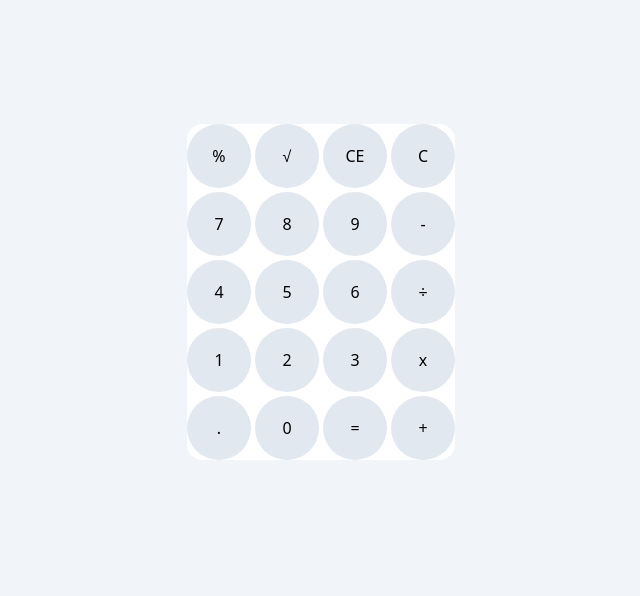
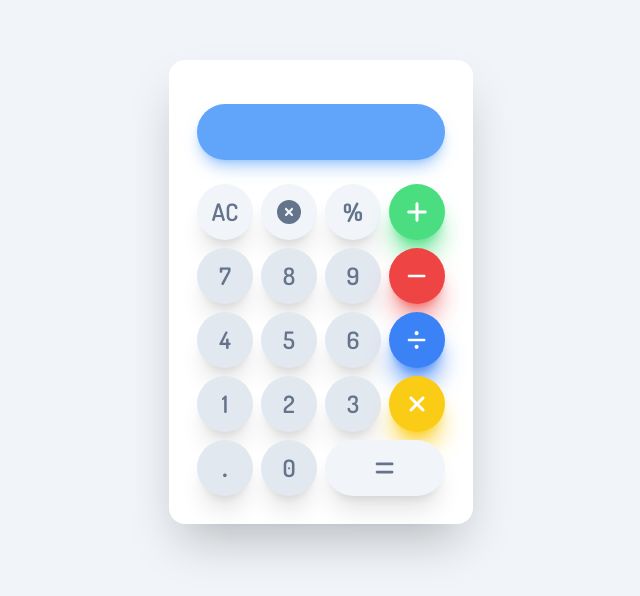
Before and after one commit to Weaam-02/calculator, a SvelteKit app: page / in a window 1280 px wide. Shown: the part 108-704 px from the top of the page, without its empty margins (319-959 px from the left). Built offline with nearby package versions, Linux system fonts and the light colour scheme.

Commit message:
everything is working nom

```diff
--- a/src/app.css
+++ b/src/app.css
@@ -1,7 +1,15 @@
+@import url("https://fonts.googleapis.com/css2?family=Dosis:wght@200..800&display=swap");
+
 @tailwind base;
 @tailwind components;
 @tailwind utilities;
 
+body {
+  font-family: "Dosis", sans-serif;
+  font-weight: 800;
+}
+
 button {
-  @apply bg-slate-200 w-16 h-16 rounded-full;
+  @apply bg-slate-200 min-w-14 h-14 rounded-full text-slate-500 hover:bg-slate-200/90 hover:scale-95 transition-all
+  shadow-xl flex items-center justify-center;
 }
--- /dev/null
+++ b/src/lib/icons/backSpace.svelte
@@ -0,0 +1,10 @@
+<svg
+  xmlns="http://www.w3.org/2000/svg"
+  width="1em"
+  height="1em"
+  viewBox="0 0 512 512"
+  ><path
+    fill="currentColor"
+    d="M256 512a256 256 0 1 0 0-512a256 256 0 1 0 0 512m-81-337c9.4-9.4 24.6-9.4 33.9 0l47 47l47-47c9.4-9.4 24.6-9.4 33.9 0s9.4 24.6 0 33.9l-47 47l47 47c9.4 9.4 9.4 24.6 0 33.9s-24.6 9.4-33.9 0l-47-47l-47 47c-9.4 9.4-24.6 9.4-33.9 0s-9.4-24.6 0-33.9l47-47l-47-47c-9.4-9.4-9.4-24.6 0-33.9"
+  /></svg
+>
--- /dev/null
+++ b/src/lib/icons/division.svelte
@@ -0,0 +1,10 @@
+<svg
+  xmlns="http://www.w3.org/2000/svg"
+  width="0.8em"
+  height="1em"
+  viewBox="0 0 448 512"
+  ><path
+    fill="currentColor"
+    d="M272 96a48 48 0 1 0-96 0a48 48 0 1 0 96 0m0 320a48 48 0 1 0-96 0a48 48 0 1 0 96 0m128-128c17.7 0 32-14.3 32-32s-14.3-32-32-32H48c-17.7 0-32 14.3-32 32s14.3 32 32 32z"
+  /></svg
+>
--- /dev/null
+++ b/src/lib/icons/equals.svelte
@@ -0,0 +1,10 @@
+<svg
+  xmlns="http://www.w3.org/2000/svg"
+  width="0.8em"
+  height="1em"
+  viewBox="0 0 448 512"
+  ><path
+    fill="currentColor"
+    d="M48 128c-17.7 0-32 14.3-32 32s14.3 32 32 32h352c17.7 0 32-14.3 32-32s-14.3-32-32-32zm0 192c-17.7 0-32 14.3-32 32s14.3 32 32 32h352c17.7 0 32-14.3 32-32s-14.3-32-32-32z"
+  />
+</svg>
--- /dev/null
+++ b/src/lib/icons/minus.svelte
@@ -0,0 +1,11 @@
+<svg
+  xmlns="http://www.w3.org/2000/svg"
+  width="0.8em"
+  height="1em"
+  viewBox="0 0 448 512"
+>
+  <path
+    fill="currentColor"
+    d="M432 256c0 17.7-14.3 32-32 32H48c-17.7 0-32-14.3-32-32s14.3-32 32-32h352c17.7 0 32 14.3 32 32"
+  />
+</svg>
--- /dev/null
+++ b/src/lib/icons/multi.svelte
@@ -0,0 +1,11 @@
+<svg
+  xmlns="http://www.w3.org/2000/svg"
+  width="1em"
+  height="1em"
+  viewBox="0 0 384 512"
+>
+  <path
+    fill="currentColor"
+    d="M342.6 150.6c12.5-12.5 12.5-32.8 0-45.3s-32.8-12.5-45.3 0L192 210.7L86.6 105.4c-12.5-12.5-32.8-12.5-45.3 0s-12.5 32.8 0 45.3L146.7 256L41.4 361.4c-12.5 12.5-12.5 32.8 0 45.3s32.8 12.5 45.3 0L192 301.3l105.4 105.3c12.5 12.5 32.8 12.5 45.3 0s12.5-32.8 0-45.3L237.3 256z"
+  />
+</svg>
--- /dev/null
+++ b/src/lib/icons/plus.svelte
@@ -0,0 +1,10 @@
+<svg
+  xmlns="http://www.w3.org/2000/svg"
+  width="1em"
+  height="1em"
+  viewBox="0 0 448 512"
+  ><path
+    fill="currentColor"
+    d="M256 80c0-17.7-14.3-32-32-32s-32 14.3-32 32v144H48c-17.7 0-32 14.3-32 32s14.3 32 32 32h144v144c0 17.7 14.3 32 32 32s32-14.3 32-32V288h144c17.7 0 32-14.3 32-32s-14.3-32-32-32H256z"
+  /></svg
+>
--- a/src/routes/+page.svelte
+++ b/src/routes/+page.svelte
@@ -28,33 +28,110 @@
   </button>
 </div> -->
 <!-- .................................................. -->
+
+<script lang="ts">
+  import BackSpace from "$lib/icons/backSpace.svelte";
+  import Divisionicon from "$lib/icons/division.svelte";
+  import Plus from "$lib/icons/plus.svelte";
+  import Multi from "$lib/icons/multi.svelte";
+  import Minus from "$lib/icons/minus.svelte";
+  import Equals from "$lib/icons/equals.svelte";
+
+  function addToEquation(value: string) {
+    equation += value;
+  }
+
+  // TODO: fix remove space
+  function backSpace() {
+    equation = equation.substring(0, equation.length - 1);
+  }
+
+  function clear() {
+    equation = "";
+  }
+
+  function solve() {
+    equation = eval(equation);
+  }
+
+  let equation: string = "";
+</script>
+
 <svelte:head>
   <title>My Cute Calc</title>
 </svelte:head>
 
-<div class="bg-white rounded-2xl grid grid-cols-4 gap-1">
-  <button> % </button>
-  <button> √ </button>
-  <button> CE </button>
-  <button> C </button>
+<div
+  class="bg-white rounded-2xl grid grid-cols-4 gap-2 p-7 text-2xl font-semibold shadow-2xl"
+>
+  <div
+    class="bg-blue-400 h-14 rounded-full flex items-center px-6 my-4 text-white col-span-4 shadow-lg shadow-blue-400/50"
+  >
+    {equation}
+  </div>
 
-  <button> 7 </button>
-  <button> 8 </button>
-  <button> 9 </button>
-  <button> - </button>
+  <!-- "bg-slate-800 text-white hover:bg-slate-900 shadow-slate-800/80 -->
 
-  <button> 4 </button>
-  <button> 5 </button>
-  <button> 6 </button>
-  <button> ÷ </button>
+  <button on:click={clear} class="bg-slate-100 hover:bg-slate-200/50">
+    AC
+  </button>
 
-  <button> 1 </button>
-  <button> 2 </button>
-  <button> 3 </button>
-  <button> x </button>
+  <button on:click={backSpace} class="bg-slate-100 hover:bg-slate-200/50">
+    <BackSpace />
+  </button>
 
-  <button> . </button>
-  <button> 0 </button>
-  <button> = </button>
-  <button> + </button>
+  <button
+    on:click={() => addToEquation(" /100 ")}
+    class="bg-slate-100 hover:bg-slate-200/50 font-extrabold"
+  >
+    %
+  </button>
+
+  <button
+    on:click={() => addToEquation(" + ")}
+    class="bg-green-400 text-white hover:bg-green-500/80 shadow-green-400/80"
+  >
+    <Plus />
+  </button>
+
+  <button on:click={() => addToEquation("7")}> 7 </button>
+  <button on:click={() => addToEquation("8")}> 8 </button>
+  <button on:click={() => addToEquation("9")}> 9 </button>
+  <button
+    on:click={() => addToEquation(" - ")}
+    class="bg-red-500 text-white hover:bg-red-600/90 shadow-red-500/60"
+  >
+    <Minus />
+  </button>
+
+  <button on:click={() => addToEquation("4")}> 4 </button>
+  <button on:click={() => addToEquation("5")}> 5 </button>
+  <button on:click={() => addToEquation("6")}> 6 </button>
+  <button
+    on:click={() => addToEquation(" / ")}
+    class="bg-blue-500 text-white hover:bg-blue-600/90 shadow-blue-500/80"
+  >
+    <Divisionicon />
+  </button>
+
+  <button on:click={() => addToEquation("1")}> 1 </button>
+  <button on:click={() => addToEquation("2")}> 2 </button>
+  <button on:click={() => addToEquation("3")}> 3 </button>
+  <button
+    on:click={() => addToEquation(" * ")}
+    class="bg-yellow-400 text-white hover:bg-yellow-400/90 shadow-yellow-400/80"
+  >
+    <Multi />
+  </button>
+
+  <button on:click={() => addToEquation(" . ")} class="font-extrabold">
+    .
+  </button>
+  <button on:click={() => addToEquation("0")}> 0 </button>
+  <button
+    on:click={() => solve()}
+    class="bg-slate-100 hover:bg-slate-200/50 col-span-2"
+  >
+    <Equals />
+  </button>
 </div>
```
